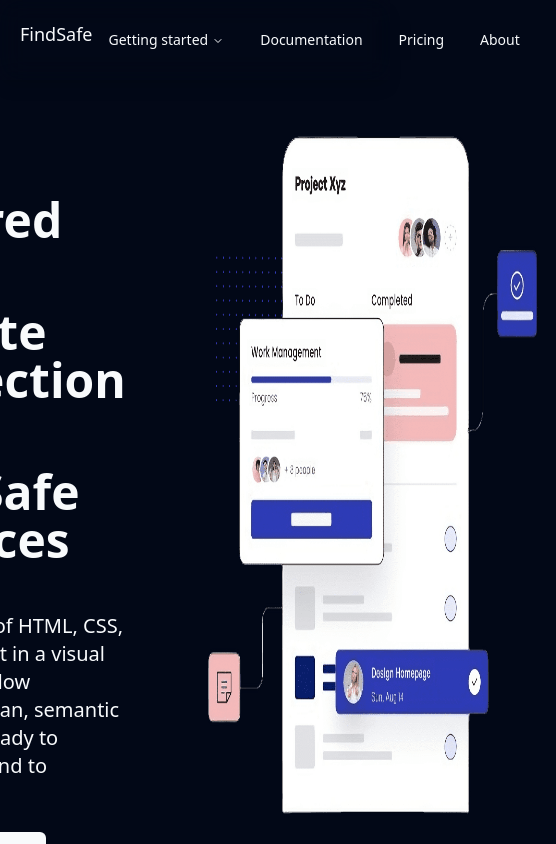
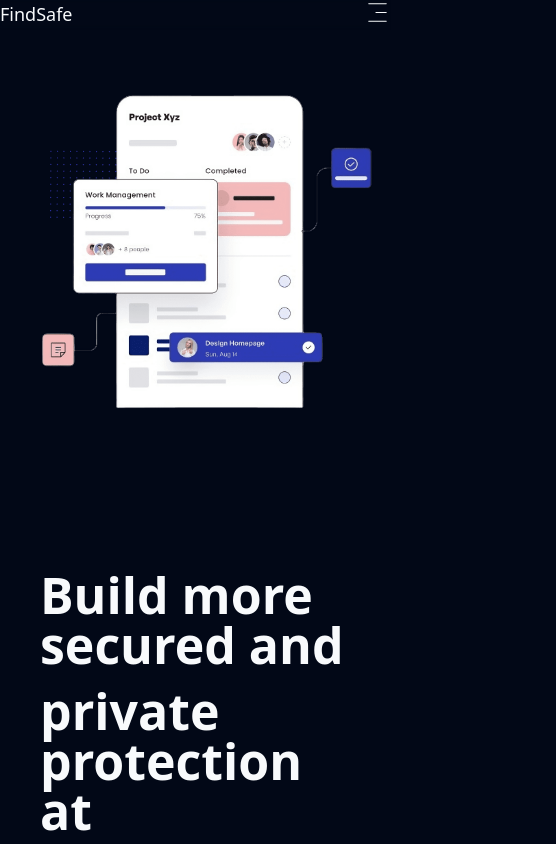
Before and after one commit to pious2847/FindSafe-Frontend, a React (Vite) app: page / in a window 390 px wide. Shown: the top 844 px of the page, 556 px wide, since content can reach past the window. Built offline with nearby package versions, Linux system fonts and the light colour scheme; the HTML template or start-up script is replaced by a standard one.

Commit message:
Changes to be committed: 	modified:   src/App.css 	modified:   src/components/phone/phoneCards.jsx 	modified:   src/views/Home/userDashboard.jsx

```diff
--- a/src/App.css
+++ b/src/App.css
@@ -1,76 +1,254 @@
-@tailwind base;
-  @tailwind components;
-  @tailwind utilities;
 
-  @layer base {
-    :root {
-      --background: 0 0% 100%;
-      --foreground: 222.2 84% 4.9%;
 
-      --card: 0 0% 100%;
-      --card-foreground: 222.2 84% 4.9%;
+*{
+  padding: 0;
+  margin: 0;
+  box-sizing: border-box;
+}
+.appBar{
+  padding: 0;
+  box-shadow: 0 1px 2px 0 rgb(0 0 0 / 0.05);
+}
+.neon {
+  position: relative;
+  animation: neoneffect 2s infinite;
+  z-index: -1;
+}
 
-      --popover: 0 0% 100%;
-      --popover-foreground: 222.2 84% 4.9%;
+@keyframes neoneffect {
+  0% {
+    filter: drop-shadow(0 0 0.3rem #646cffaa);
+  }
+  25% {
+    filter: drop-shadow(0 0 0.5rem #c664ffaa);
+  }
+  50% {
+    filter: drop-shadow(0 0 0.8rem #64c1ffaa);
+  }
+  75% {
+    filter: drop-shadow(0 0 1rem #ff64b1aa);
+  }
+  100% {
+    filter: drop-shadow(0 0 1.5rem #64a2ffaa);
+  }
+}
 
-      --primary: 222.2 47.4% 11.2%;
-      --primary-foreground: 210 40% 98%;
+.logo {
+  height: 6em;
+  padding: 1.5em;
 
-      --secondary: 210 40% 96.1%;
-      --secondary-foreground: 222.2 47.4% 11.2%;
+}
+.logo:hover {
+  filter: drop-shadow(0 0 2em #646cffaa);
+}
+.logo.react:hover {
+  filter: drop-shadow(0 0 2em #61dafbaa);
+}
+.heroimg{
+  flex: 1;
+  width: 45%;
+  height: auto;
+}
+.sideNav{
+  position: sticky;
+}
+.mapcard{
+  width: 70%;
+}
+.devicecard{
+  width: 30%;
+}
+@keyframes logo-spin {
+  from {
+    transform: rotate(0deg);
+  }
+  to {
+    transform: rotate(360deg);
+  }
+}
 
-      --muted: 210 40% 96.1%;
-      --muted-foreground: 215.4 16.3% 46.9%;
+@media (prefers-reduced-motion: no-preference) {
+  a:nth-of-type(2) .logo {
+    animation: logo-spin infinite 20s linear;
+  }
+}
 
-      --accent: 210 40% 96.1%;
-      --accent-foreground: 222.2 47.4% 11.2%;
+.card {
+  padding: 2em;
+}
 
-      --destructive: 0 84.2% 60.2%;
-      --destructive-foreground: 210 40% 98%;
+.read-the-docs {
+  color: #888;
+}
+.disabled {
+  display: none;
+}
+.menuicon {
+  display: none;
+  cursor: pointer;
+}
+.logoutbtn{
+  background-color: #b91c1c;
+}
+@keyframes blink {
+  0% {
+    opacity: 1;
+  }
+  50% {
+    opacity: 0;
+  }
+  100% {
+    opacity: 1;
+  }
+}
 
-      --border: 214.3 31.8% 91.4%;
-      --input: 214.3 31.8% 91.4%;
-      --ring: 222.2 84% 4.9%;
+.animate-blink {
+  animation: blink 1s infinite;
+}
 
-      --radius: 0.5rem;
-    }
-
-    .dark {
-      --background: 222.2 84% 4.9%;
-      --foreground: 210 40% 98%;
-
-      --card: 222.2 84% 4.9%;
-      --card-foreground: 210 40% 98%;
-
-      --popover: 222.2 84% 4.9%;
-      --popover-foreground: 210 40% 98%;
-
-      --primary: 210 40% 98%;
-      --primary-foreground: 222.2 47.4% 11.2%;
-
-      --secondary: 217.2 32.6% 17.5%;
-      --secondary-foreground: 210 40% 98%;
-
-      --muted: 217.2 32.6% 17.5%;
-      --muted-foreground: 215 20.2% 65.1%;
-
-      --accent: 217.2 32.6% 17.5%;
-      --accent-foreground: 210 40% 98%;
-
-      --destructive: 0 62.8% 30.6%;
-      --destructive-foreground: 210 40% 98%;
-
-      --border: 217.2 32.6% 17.5%;
-      --input: 217.2 32.6% 17.5%;
-      --ring: 212.7 26.8% 83.9%;
-    }
+@media (max-width: 768px) {
+  .appBar {
+    position: fixed;
+    top: 0;
+    backdrop-filter: blur(2px);
+    z-index: 30;
+   }
+   .heroscreen{
+    position: relative;
+    top: 70px;
+   }
+  .mobileNav {
+    position: fixed;
+    flex-direction: column;
+    height: 100vh;
+    width: 80%;
+    background: #020817;
+    left: -500px;
+    top: 0;
+    z-index: 1;
+    backdrop-filter: blur(20px);
+    overflow: scroll;
+    padding: 10px;
+  }
+  .menubarin{
+      color: aliceblue;
   }
 
-  @layer base {
-    * {
-      @apply border-border;
-    }
-    body {
-      @apply bg-background text-foreground;
-    }
+  .mobileNav.active {
+    left: 0; /* Show the mobile navigation menu when active */
   }
+  .mobileNav::-webkit-scrollbar{
+   width: 5px;
+  }
+
+  .nav-conent{
+    flex-direction: column;
+    gap: 10;
+    align-items: start;
+    justify-content: flex-start;
+    gap: 20px;
+    width: 100%
+    /* z-index: 20; */
+
+   }
+   .NavigationMenuContainer{
+    position: relative;
+    top: -180px;
+    right: 0;
+   }
+   .NavigationMenuContent{
+    width: 350px;
+   }
+   .navconimg{
+    width: 10px;
+   }
+   .ModeToggle{
+    align-content: center;
+    padding: 10px;
+
+   }
+   .menubarin{
+    /* position: relative; */
+    width: 100%;
+   }
+   .menubarin .NavigationMenuContainer{
+    position: absolute;
+    width: 100%;
+    top: -200px;
+   }
+   .menuicon {
+    display: block;
+    cursor: pointer;
+  }
+   .menuicon.active {
+    display: block;
+    cursor: pointer;
+  }
+
+   .boldermessage h2{
+    font-size: 35px;
+   }
+   .boldmessage h2{
+    font-size: 50px;
+   }
+   .mainhero{
+    flex-wrap: wrap-reverse;
+    gap: 10px;
+   }
+   .policiescard{
+    position: relative;
+    display: flex;
+    top: 160px;
+    gap: 10px;
+   }
+   .boldercontainer{
+    flex-wrap: wrap;
+   }
+   .boldercontainers{
+    flex-wrap: wrap-reverse;
+   }
+   .pricetags{
+    margin-top: 140px;
+   }
+   .pricingtag{
+    /* position: absolute; */
+    top: 2rem;
+   }
+   .dashboardContainer{
+    flex-wrap: wrap;
+   }
+   .mapcard{
+    width: 100%;
+   }
+   .devicecard{
+    width: 100%;
+   }
+   .innerNavBar{
+    position: sticky !important;
+    z-index: 3;
+    backdrop-filter: blur(60px) !important;
+   }
+   .innernavicon{
+    padding-left: 40px;
+   }
+   .innerNavUser{
+    display: none !important;
+   }
+   .sideNav{
+    position: fixed;
+    height: 40px;
+    overflow: hidden;
+    box-shadow: none !important;
+    left: 14px;
+    top: 22px;
+    backdrop-filter: blur(20px);
+   }
+   .cancelSideNav{
+    height: 100%;
+    backdrop-filter: blur(20px) !important;
+    overflow: auto;
+    /* box-shadow: -4px 0 6px -1px rgba(0, 0, 0, 0.507) !important; */
+    left: 0;
+    top: 0;
+   }
+}
--- a/src/components/phone/phoneCards.jsx
+++ b/src/components/phone/phoneCards.jsx
@@ -31,10 +31,10 @@ const PhoneCard = () => {
   {phones && phones.length > 0 ?
   (
     phones.map((phone, index) => (
-        <Accordion type="single" collapsible key={phone._id}>
+        <Accordion type="single" collapsible key={phone._id} className="header shadow-sm shadow-slate-400 rounded-md">
         <AccordionItem value={`item-${index}`}>
           <AccordionTrigger>
-          <div className="flex gap-3 w-[100%] p-2">
+          <div className="flex gap-3 w-[100%] p-2 text-left">
             <img
               src={phone.image}
               alt=""
--- a/src/views/Home/userDashboard.jsx
+++ b/src/views/Home/userDashboard.jsx
@@ -10,7 +10,7 @@ const UserDashboard = () => {
           <GoogleMaps />
         </div>
         <div className="flex flex-col gap-4 devicecard shadow-sm shadow-slate-700 rounded-md h-[600px] p-2 overflow-auto">
-              <PhoneCard />
+          <PhoneCard />
         </div>
       </div>
       <br/>
```
